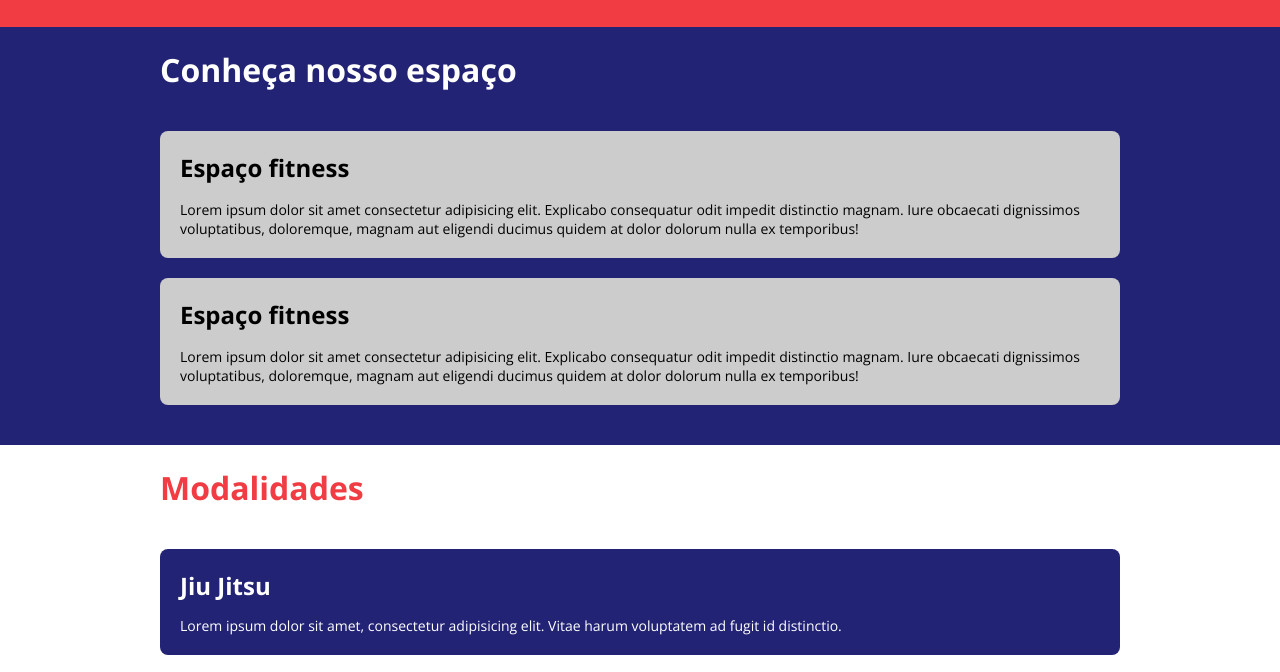
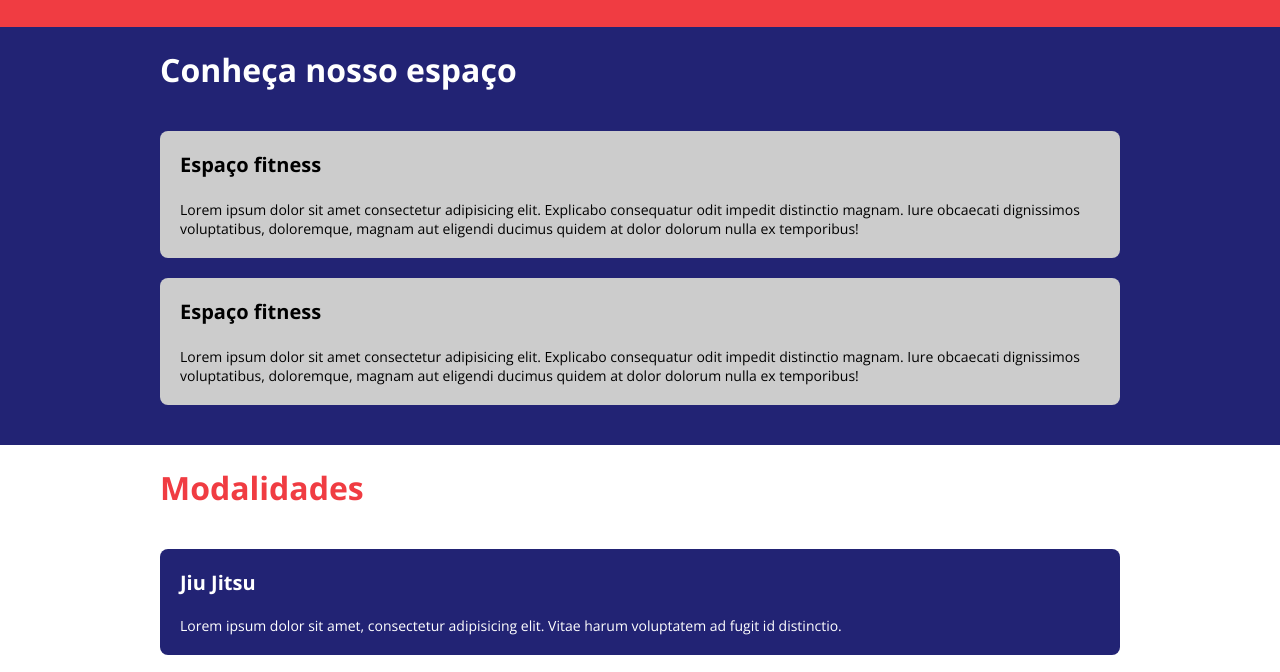
Before and after one commit to eldiocastilho/ds-desafio-css, a plain HTML site: page index.html in a window 1280 px wide. Shown: the part 73-745 px from the top of the page. Drawn offline with nearby package versions, Linux system fonts and the light colour scheme.

Commit message:
Update font-size

```diff
--- a/styles.css
+++ b/styles.css
@@ -67,6 +67,9 @@ header a  {
   margin: 0px 0px 20px 0px;
   padding-bottom: 20px;
 }
+#our-space h2 {
+    font-size: 20px;
+  }
 #our-space p {
   font-size: 14px;
 }
@@ -94,6 +97,9 @@ header a  {
   margin: 0px 0px 20px 0px;
   padding-bottom: 20px;
 }
+#modalities h2 {
+    font-size: 20px;
+  }
 #modalities p {
   font-size: 14px;
 }
```
